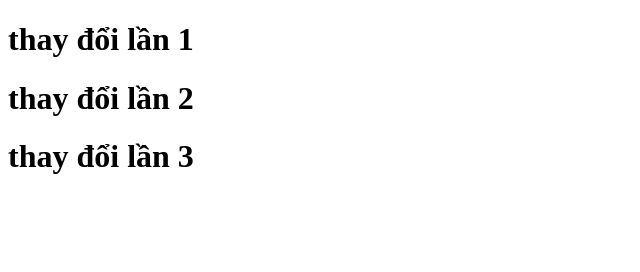
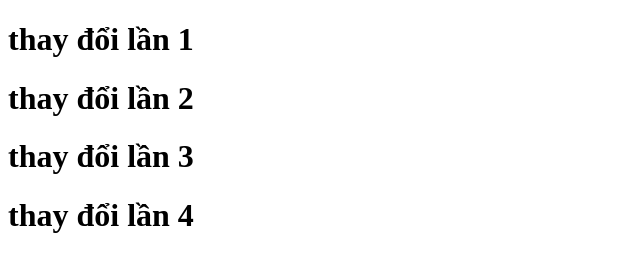
Before and after one commit to Pham-Anh-Tuan/Test1, a plain HTML site: page index.html in a window 1280 px wide. Shown: the whole page, without its empty margins (0-640 px from the left). Drawn offline with Linux system fonts and the light colour scheme.

Commit message:
thay doi lan4

```diff
--- a/index.html
+++ b/index.html
@@ -8,6 +8,7 @@
 <h1> thay đổi lần 1 </h1>
 <h1> thay đổi lần 2 </h1>
 <h1> thay đổi lần 3 </h1>
+<h1> thay đổi lần 4 </h1>
 
 </body>
 </html>
```
